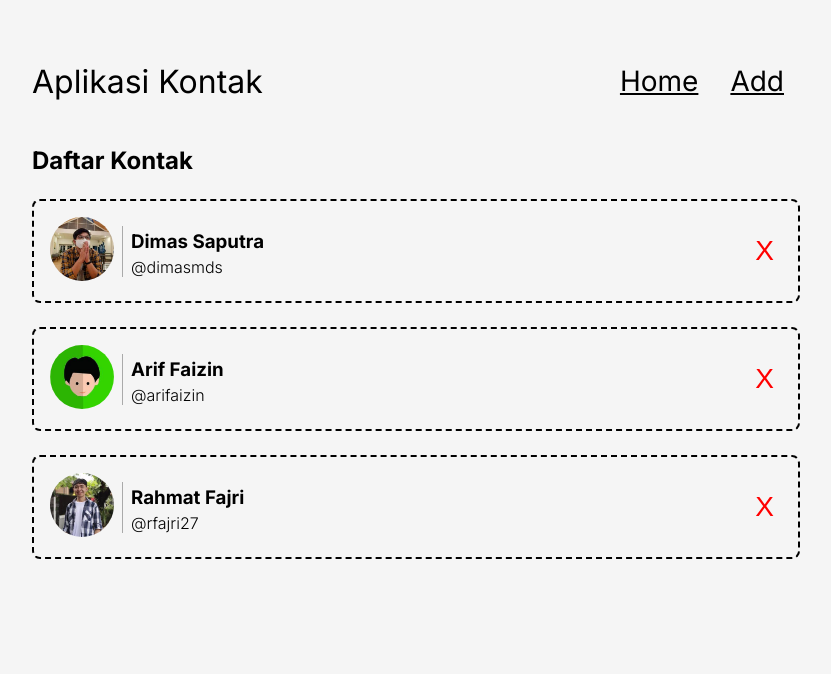
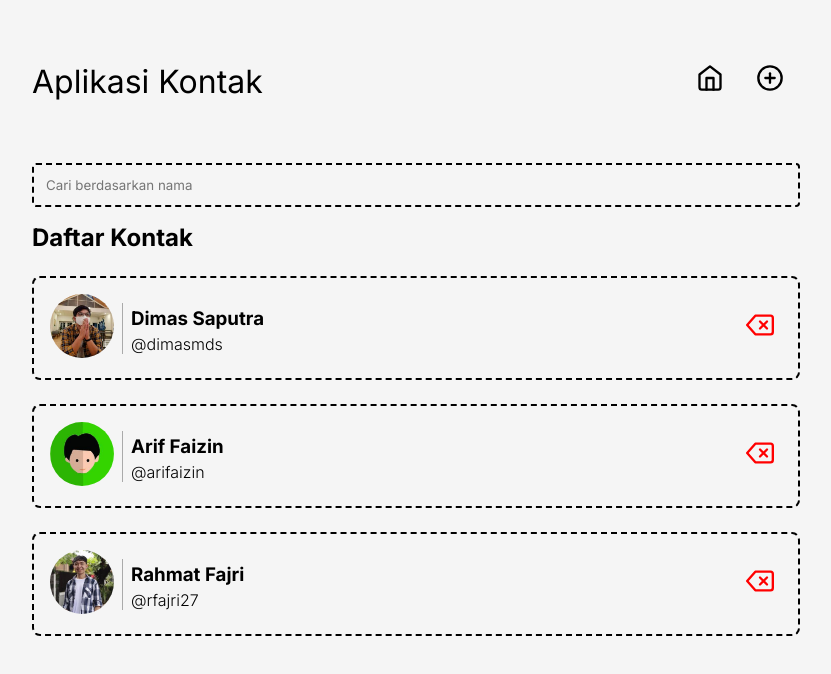
Before and after one commit to validzed/contacts-app, a React (Create React App) app: page / in a window 1280 px wide. Shown: the top 674 px of the page, without its empty margins (224-1055 px from the left). Built offline with nearby package versions, Linux system fonts and the light colour scheme.

Commit message:
Add search feature and react-icons module

```diff
--- a/package.json
+++ b/package.json
@@ -9,6 +9,7 @@
     "prop-types": "^15.8.1",
     "react": "^18.2.0",
     "react-dom": "^18.2.0",
+    "react-icons": "^4.8.0",
     "react-router-dom": "^6.10.0",
     "react-scripts": "5.0.1",
     "web-vitals": "^2.1.4"
--- a/src/components/DeleteButton.jsx
+++ b/src/components/DeleteButton.jsx
@@ -1,10 +1,11 @@
 import React from 'react';
 import PropTypes from 'prop-types';
+import { FiDelete } from 'react-icons/fi';
 
 function DeleteButton({ id, onDelete }) {
   return (
     <button className="contact-item__delete" onClick={() => onDelete(id)}>
-      X
+      <FiDelete />
     </button>
   );
 }
--- a/src/components/Navigation.jsx
+++ b/src/components/Navigation.jsx
@@ -1,15 +1,16 @@
 import React from 'react';
 import { Link } from 'react-router-dom';
+import { FiHome, FiPlusCircle } from 'react-icons/fi';
 
 const Navigation = () => {
   return (
     <nav className="navigation">
       <ul>
         <li>
-          <Link to="/">Home</Link>
+          <Link to="/"><FiHome /></Link>
         </li>
         <li>
-          <Link to="/add">Add</Link>
+          <Link to="/add"><FiPlusCircle /></Link>
         </li>
       </ul>
     </nav>
--- /dev/null
+++ b/src/components/SearchBar.jsx
@@ -0,0 +1,21 @@
+import React from 'react';
+import PropTypes from 'prop-types';
+
+function SearchBar({ keyword, keywordChange }) {
+  return (
+    <input
+      type="text"
+      className="search-bar"
+      placeholder="Cari berdasarkan nama"
+      value={keyword}
+      onChange={(event) => keywordChange(event.target.value)}
+    />
+  );
+}
+
+SearchBar.propTypes = {
+  keyword: PropTypes.string.isRequired,
+  keywordChange: PropTypes.func.isRequired,
+};
+
+export default SearchBar;
--- a/src/pages/HomePage.jsx
+++ b/src/pages/HomePage.jsx
@@ -1,22 +1,42 @@
 import React from 'react';
 import ContactList from '../components/ContactList';
+import SearchBar from '../components/SearchBar';
 import { deleteContact, getContacts } from '../utils/data';
+import { useSearchParams } from 'react-router-dom';
 
 function HomePage() {
+  const [searchParams, setSearchParams] = useSearchParams();
+
+  const search = searchParams.get('search');
+
+  const changeSearchParams = (search) => {
+    setSearchParams({ search });
+  };
+
   const [contacts, setContacts] = React.useState(() => getContacts());
+  const [keyword, setKeyword] = React.useState(search || '');
 
   const onDeleteHandler = (id) => {
     deleteContact(id);
+    setContacts(getContacts());
+  };
 
-    setContacts(getContacts());
-  }
+  const onKeywordChangeHandler = (keyword) => {
+    setKeyword(keyword);
+    changeSearchParams(keyword);
+  };
+
+  const filteredContacts = contacts.filter((contact) => {
+    return contact.name.toLowerCase().includes(keyword.toLowerCase());
+  });
 
   return (
     <section>
+      <SearchBar keyword={keyword} keywordChange={onKeywordChangeHandler} />
       <h2>Daftar Kontak</h2>
-      <ContactList contacts={contacts} onDelete={onDeleteHandler} />
+      <ContactList contacts={filteredContacts} onDelete={onDeleteHandler} />
     </section>
-  )
+  );
 }
 
 export default HomePage;
```
Also changed, not shown: 1 other file (tests, documents, lock files or other folders).
